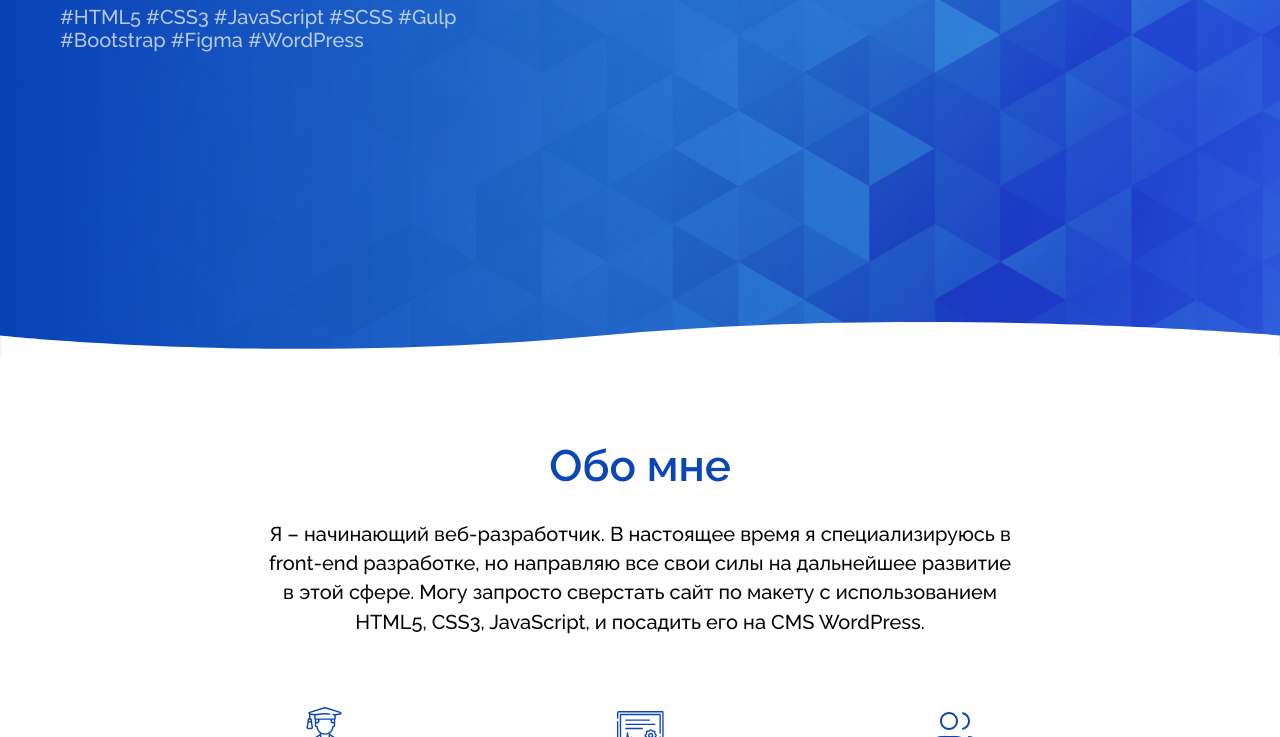
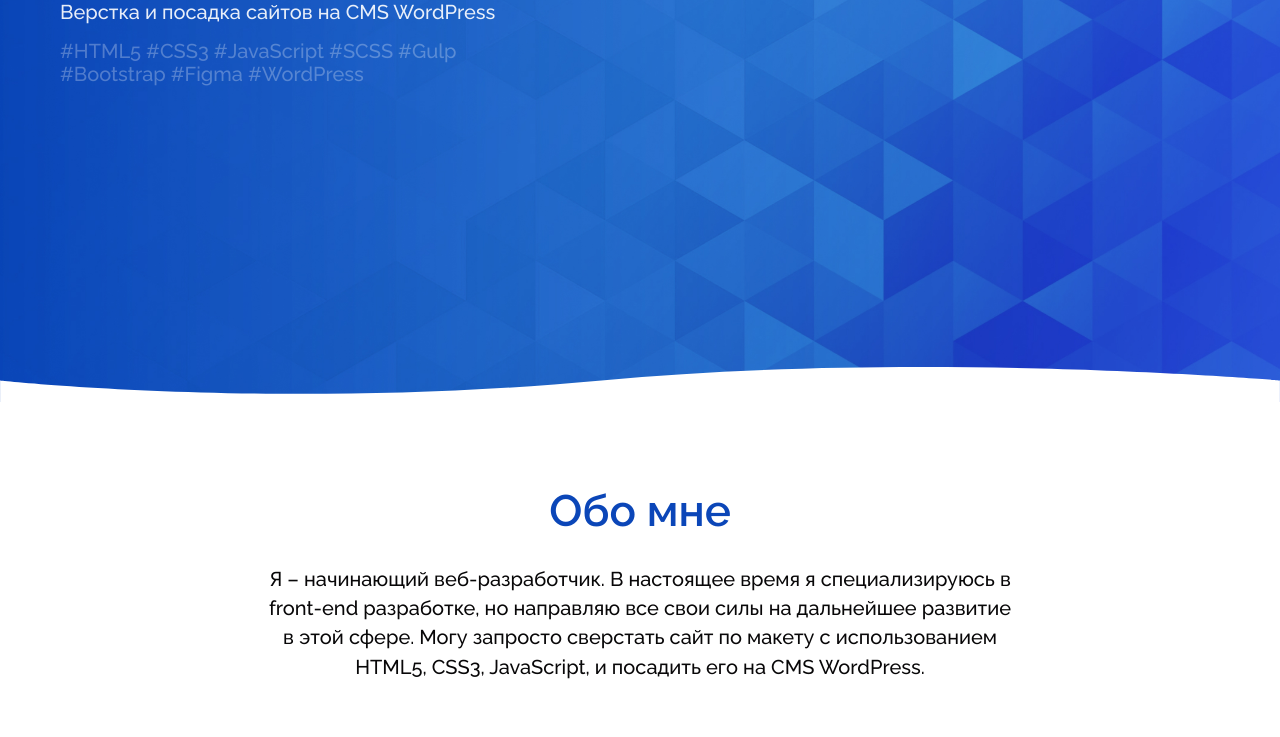
Before and after one commit to emiliaweb/ccryptocoder.github.io, a website: page src/index.html in a window 1280 px wide. Shown: the part 363-1100 px from the top of the page. Drawn offline with nearby package versions, Linux system fonts and the light colour scheme; files that its build step writes are made by us from their sources; files whose address does not match are found by name.

Commit message:
Update hero

```diff
--- a/src/index.html
+++ b/src/index.html
@@ -45,7 +45,10 @@
         <div class="container">
             <div class="promo__wrapper">
                 <h1 class="title promo__title">Нефедова Эмилия, <br> Web-разработчик</h1>
-                <div class="promo__skills">#HTML5 #CSS3 #JavaScript #SCSS #Gulp #Bootstrap #Figma #WordPress</div>
+                <div class="promo__skills">
+                    <p>Верстка и посадка сайтов на CMS WordPress</p>
+                    <p>#HTML5 #CSS3 #JavaScript #SCSS #Gulp #Bootstrap #Figma #WordPress</p>
+                </div>
             </div>
             <div class="promo__wave">
                 <svg viewBox="0 0 1440 42" fill="none" xmlns="http://www.w3.org/2000/svg">
--- a/src/sass/blocks/_promo.scss
+++ b/src/sass/blocks/_promo.scss
@@ -21,8 +21,13 @@
         font-weight: 500;
         font-size: 20px;
         line-height: 23px;
-        color: rgba(255, 255, 255, 0.7);
-        max-width: 420px;
+        color: rgba(255, 255, 255, 0.9);
+        max-width: 450px;
+        p {
+            &:nth-child(2) {
+                opacity: .3;
+            }
+        }
     }
     &__wave {
         position: absolute;
```
Also changed, not shown: dist/css/style.min.css, dist/index.html.
